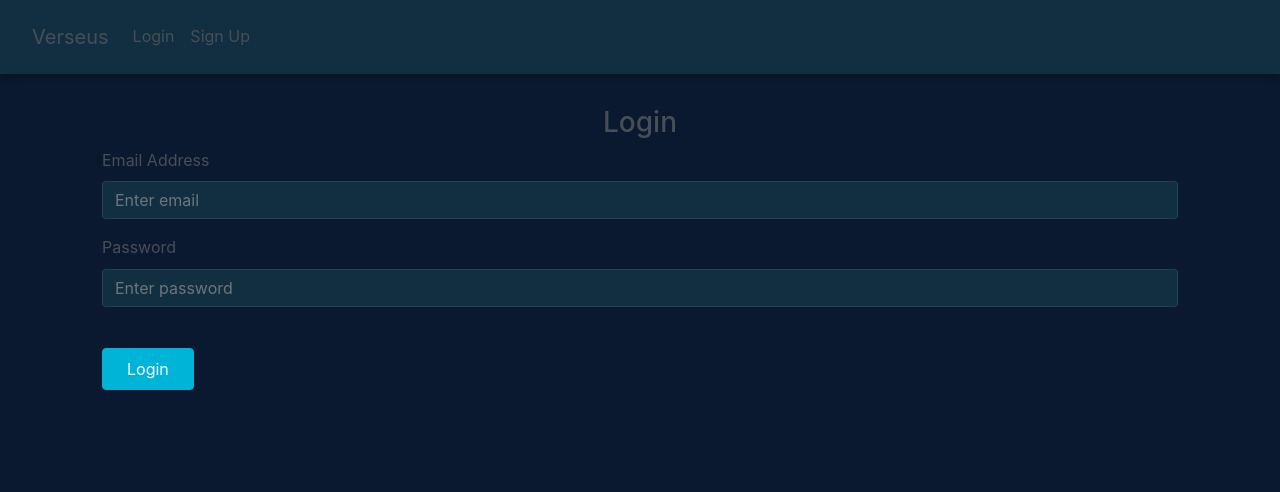
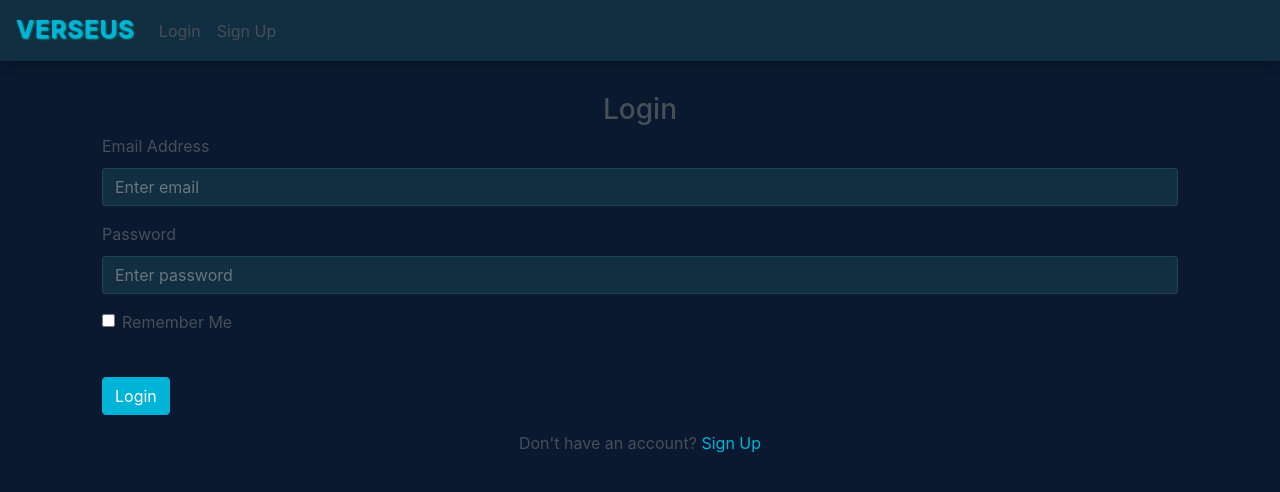
Before and after one commit to malapropist/flask_study, a Flask app: page /login in a window 1280 px wide. Shown: the top 492 px of the page. Run offline with Flask 3, Linux system fonts and the light colour scheme; some libraries are stand-ins or nearby versions.

Commit message:
Update verseus logic

```diff
--- a/website/auth.py
+++ b/website/auth.py
@@ -11,11 +11,12 @@ def login():
     if request.method == 'POST':
         email = request.form.get('email')
         password = request.form.get('password')
+        remember = request.form.get('remember') == 'on'  # Checkbox returns 'on' when checked
         user = User.query.filter_by(email=email).first()
         if user:
             if check_password_hash(user.password, password):
                 flash('Logged in successfully', category='success')
-                login_user(user, remember=True)
+                login_user(user, remember=remember)  # Use the checkbox value
                 return redirect(url_for("views.home"))
             else:
                 flash('Incorrect password', category='error')
--- a/website/static/styles.css
+++ b/website/static/styles.css
@@ -26,7 +26,17 @@ body {
 .navbar {
     background-color: var(--secondary-dark) !important;
     box-shadow: 0 2px 10px rgba(0, 0, 0, 0.3);
-    padding: 1rem 2rem;
+    /* padding: 1rem 2rem; */
+}
+
+.text-logo {
+    color: var(--accent-blue);
+    padding-right: 1rem;
+    font-size: 24px;
+    font-weight: bold;
+    letter-spacing: 1px;
+    text-transform: uppercase;
+    text-shadow: 1px 1px 2px rgba(0, 227, 231, 0.866);
 }
 
 .navbar-brand,
@@ -77,7 +87,6 @@ body {
 /* Button Styling */
 .btn {
     border-radius: 4px;
-    padding: 0.5rem 1.5rem;
     transition: all 0.3s ease;
 }
 
--- a/website/templates/base.html
+++ b/website/templates/base.html
@@ -14,20 +14,22 @@
 </head>
 
 <body>
-    <nav class="navbar navbar-expand-lg">
-        <a href="/" class="navbar-brand">Verseus</a>
-        <button class="navbar-toggler" type="button" data-toggle="collapse" data-target="#navbar">
-            <span class="navbar-toggler-icon"></span>
-        </button>
-        <div class="collapse navbar-collapse" id="navbar">
-            <div class="navbar-nav">
+    <nav class="navbar navbar-expand-lg" style="align-items: center;">
+        <a href=" /" class="text-logo">Verseus</a>
+        <div class="collapse navbar-collapse d-flex" id="navbar">
+            <div class="navbar-nav d-flex w-100" style="align-items: center;">
+                <div class="d-flex mr-auto" style="padding-top: 0.2rem;">
+                    {% if user.is_authenticated %}
+                    <a class="nav-item nav-link" id="home" href="/home">Dashboard</a>
+                    <a class="nav-item nav-link" id="verseus" href="/verses">Verseus</a>
+                    {% else %}
+                    <a class="nav-item nav-link" id="login" href="/login">Login</a>
+                    <a class="nav-item nav-link" id="signUp" href="/sign-up">Sign Up</a>
+                    {% endif %}
+                </div>
                 {% if user.is_authenticated %}
-                <a class="nav-item nav-link" id="home" href="/home">Dashboard</a>
-                <a class="nav-item nav-link" id="logout" href="/logout">Logout</a>
-                <a class="nav-item nav-link" id="verseus" href="/verses">Verseus</a>
-                {% else %}
-                <a class="nav-item nav-link" id="login" href="/login">Login</a>
-                <a class="nav-item nav-link" id="signUp" href="/sign-up">Sign Up</a>
+                <button class="btn btn-link nav-item nav-link ml-auto" id="logout"
+                    onclick="window.location.href='/logout'">Logout</button>
                 {% endif %}
             </div>
         </div>
--- a/website/templates/login.html
+++ b/website/templates/login.html
@@ -11,7 +11,15 @@
         <label for="password">Password</label>
         <input type="password" class="form-control" id="password" name="password" placeholder="Enter password" />
     </div>
+    <div class="form-group form-check">
+        <input type="checkbox" class="form-check-input" id="remember" name="remember">
+        <label class="form-check-label" for="remember">Remember Me</label>
+    </div>
     <br />
     <button type="submit" class="btn btn-primary">Login</button>
 </form>
+<div class="text-center mt-3">
+    <p>Don't have an account? <a href="/sign-up">Sign Up</a></p>
+</div>
+
 {% endblock %}
--- a/website/verse_service.py
+++ b/website/verse_service.py
@@ -19,8 +19,8 @@ class VerseService:
     def get_verse_data(user_id, note_id):
         note = Note.query.filter_by(user_id=user_id, id=note_id).first()
         if note:
-            return note.data, note.ref, note.completions
-        return None, None, 0
+            return note.data, note.ref, note.completions, note.word_blank_positions
+        return None, None, 0, None
 
     @staticmethod
     def update_verse_blanks(note_id, word_blank_positions):
--- a/website/verseus.py
+++ b/website/verseus.py
@@ -18,12 +18,13 @@ class Verse_Test:
         self.note_id = note_id
 
         # Get verse data through service layer
-        self.verse, self.reference, self.completions = VerseService.get_verse_data(
+        self.verse, self.reference, self.completions, self.word_blank_positions = VerseService.get_verse_data(
             current_user.id, note_id) if current_user and note_id else (None, None, completions)
         print("verse: ", self.verse, "reference: ", self.reference, "completions: ", self.completions)
         if self.verse:
             self.verse_list = self.verse.split(" ")
             self.verse_word_length = len(self.verse_list)
+        if self.verse and not self.word_blank_positions:
             self.word_blank_positions = [0 for _ in range(self.verse_word_length)]
             self.blanks_inserted_verse = self.gen_new_blanks()
 
@@ -64,6 +65,7 @@ class Verse_Test:
             # Update completions through service layer
             if self.current_user and self.note_id:
                 VerseService.update_note_completions(self.note_id, self.completions + 1)
+                VerseService.update_verse_blanks(self.note_id, self.word_blank_positions)
         else:
             message = f"Good try! You've earned {current_score} points. Keep practicing!"
 
```
Also changed, not shown: instance/database.db, website/static/android-chrome-512x512.png (deleted).
